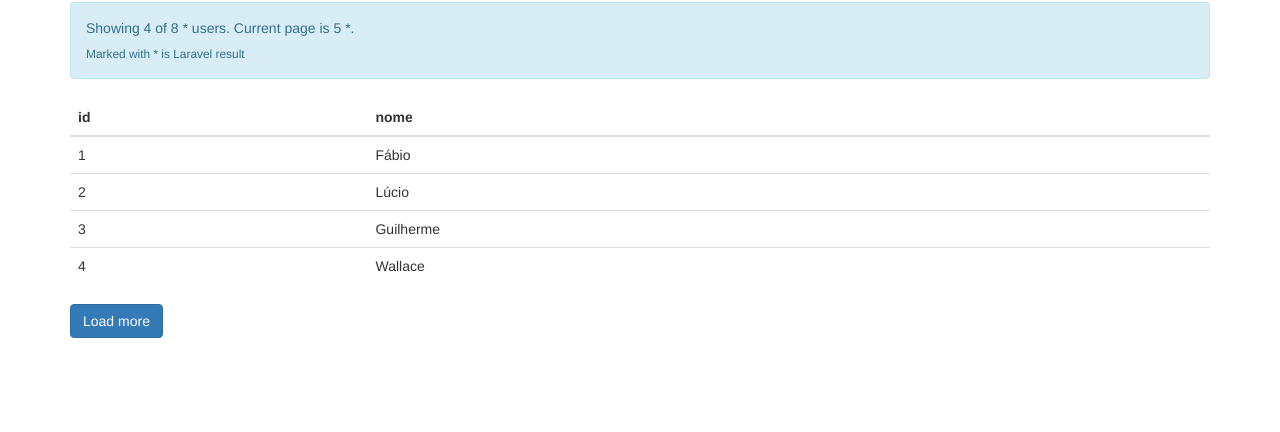
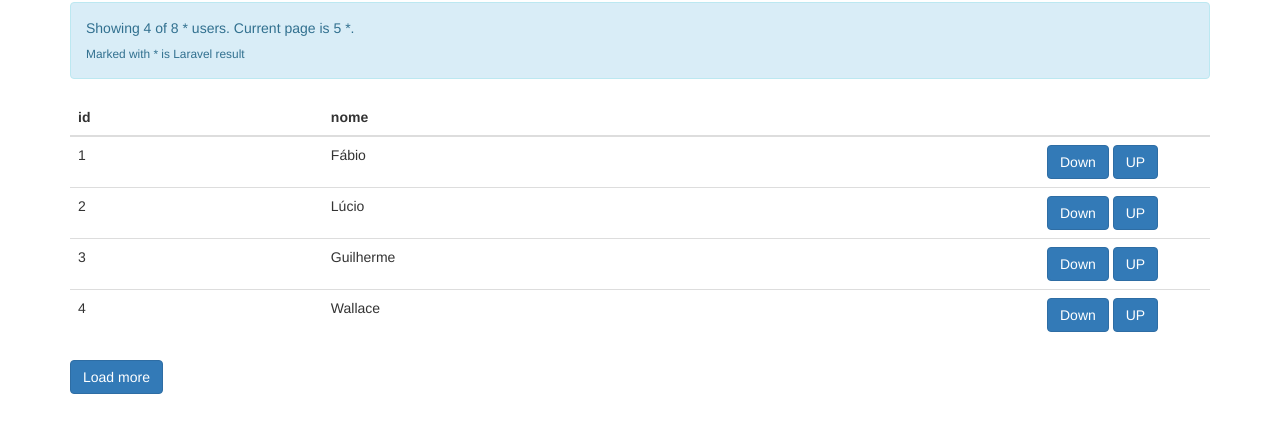
Before and after one commit to wallacemaxters/ng-laravel-paginator, a website: page index.html in a window 1280 px wide. Shown: the part 68-500 px from the top of the page. Drawn offline with nearby package versions, Linux system fonts and the light colour scheme.

Commit message:
Adding up and down in tests

```diff
--- a/index.html
+++ b/index.html
@@ -29,12 +29,21 @@
                 <tr>
                     <th>id</th>
                     <th>nome</th>
+                    <th width="15%"></th>
                 </tr>
             </thead>
             <tbody>
                 <tr ng-repeat="user in users.data">
                     <td ng-bind="user.id"></td>
                     <td ng-bind="user.name"></td>
+                    <td>
+                        <button class="btn btn-primary" ng-click="users.moveToLast(user)">
+                            Down
+                        </button>
+                        <button class="btn btn-primary" ng-click="users.moveToFirst(user)">
+                            UP
+                        </button>
+                    </td>
                 </tr>
             </tbody>
         </table>
```
